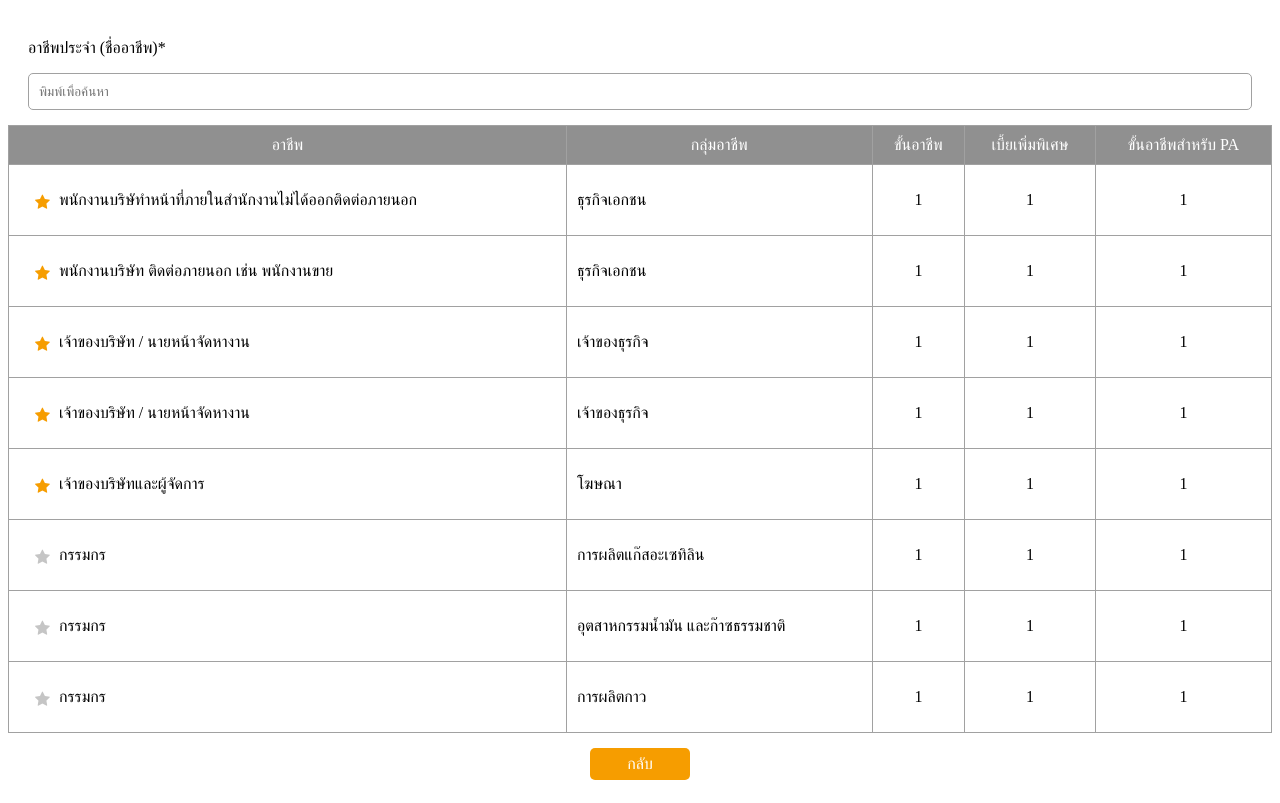
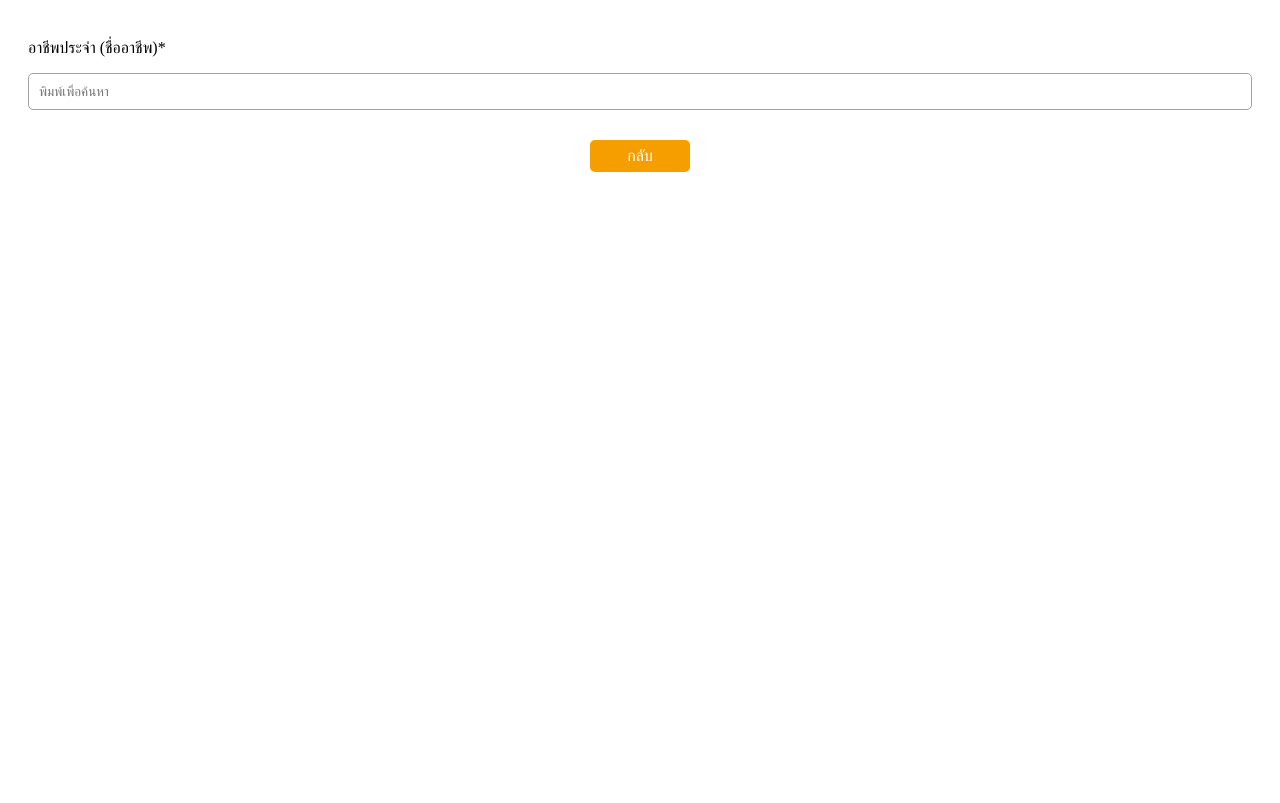
Before and after one commit to pitchayakit/List-Search-Dropdown, a React (Create React App) app: page / in a window 1280 px wide. Built offline with nearby package versions, Linux system fonts and the light colour scheme.

Commit message:
back button change function

```diff
--- a/src/App/App.js
+++ b/src/App/App.js
@@ -19,7 +19,8 @@ class App extends Component {
         searchInputValue : "",
         data : data,
         columns : ['อาชีพ','กลุ่มอาชีพ','ขั้นอาชีพ','เบี้ยเพิ่มพิเศษ','ขั้นอาชีพสำหรับ PA'],
-        filterData : data
+        filterData : data,
+        showTablet: false,
     }
   }
 
@@ -38,19 +39,29 @@ class App extends Component {
 
   backButton = () => {
     this.setState({
-      filterData : []
+      showTablet : false
+    })
+  }
+
+  inputClick = () => {
+    this.setState({
+      showTablet : true
     })
   }
 
   render() {
-    const { filterData, columns } = this.state
+    const { filterData, columns, showTablet } = this.state
+    console.log(showTablet)
     return (
       <div className="list-search-dropdown">
         <div className="search-input">
           <p>อาชีพประจำ (ชื่ออาชีพ)*</p>
-          <Input type="name" name="searchInput" inputChange={this.inputChange} placeholder="พิมพ์เพื่อค้นหา" />
+          <Input type="name" name="searchInput" inputChange={this.inputChange} placeholder="พิมพ์เพื่อค้นหา" inputClick={this.inputClick} />
         </div>
-        <Table data={filterData} columns={columns} />
+        {showTablet ?
+          <Table data={filterData} columns={columns} /> : null
+        }
+
         <div className="text-center">
           <button type="button" onClick={this.backButton}>กลับ</button>
         </div>
--- a/src/Component/Input/index.js
+++ b/src/Component/Input/index.js
@@ -4,9 +4,9 @@ class Input extends Component {
   shouldComponentUpdate(){ return 0 }
 
   render() {
-    const { type, name, inputChange, placeholder } = this.props
+    const { type, name, inputChange, inputClick, placeholder } = this.props
 
-    return <input type={type} name={name} onChange={inputChange} placeholder={placeholder} />
+    return <input type={type} name={name} onChange={inputChange} placeholder={placeholder} onClick={inputClick} />
   }
 }
 
```
